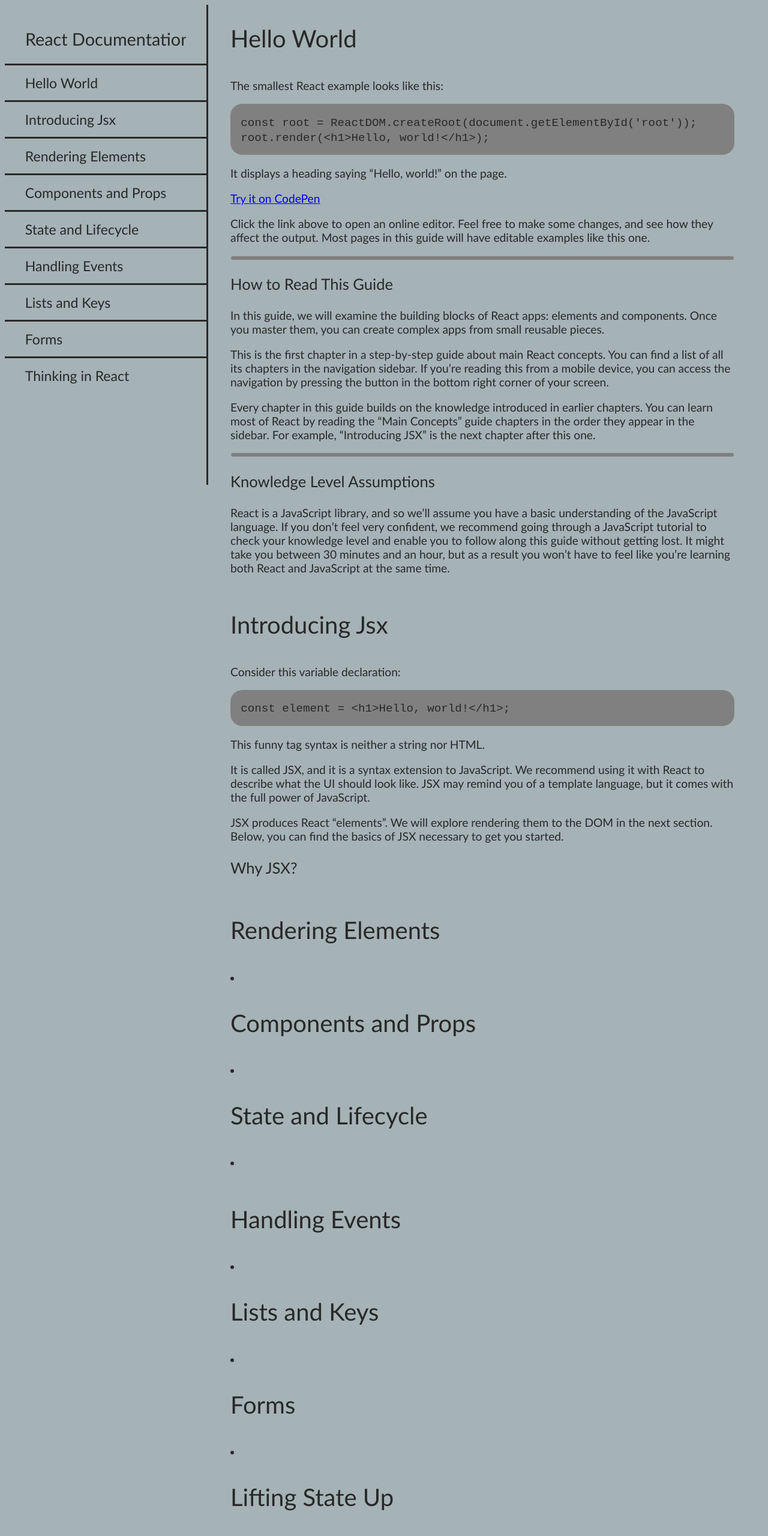
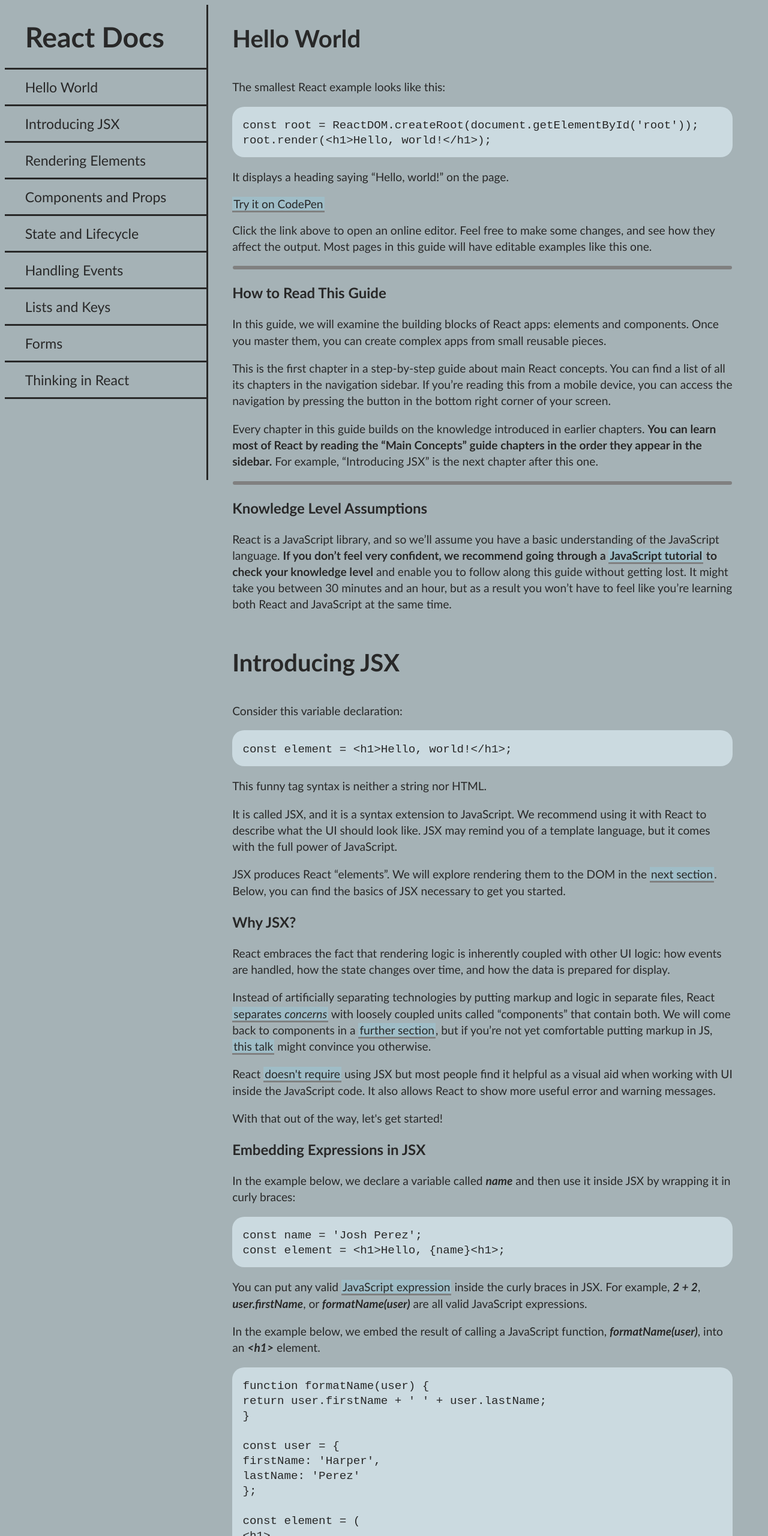
Before and after one commit to Kevin-Duignan/Technical-Documentation-Page, a plain HTML site: page index.html in a window 1280 px wide. Shown: the top 2560 px of the page at 60% size. Drawn offline with Linux system fonts and the light colour scheme.

Commit message:
Change font-family + restyling of pseudoselectors.

```diff
--- a/index.html
+++ b/index.html
@@ -39,14 +39,14 @@
             <div class="horizontal-line"></div>
             <h3>Knowledge Level Assumptions</h3>
             <p>React is a JavaScript library, and so we’ll assume you have a basic understanding of the JavaScript
-                language. <span>If you don’t feel very confident, we recommend going through a <a
+                language. <span class="bold">If you don’t feel very confident, we recommend going through a <a
                         hre="https://developer.mozilla.org/en-US/docs/Web/JavaScript/Language_Overview">JavaScript
                         tutorial</a> to check your knowledge level</span> and enable you to follow along this guide
                 without getting lost. It might take you between 30 minutes and an hour, but as a result you won’t have
                 to feel like you’re learning both React and JavaScript at the same time.</p>
         </section>
-        <section class="main-section" id="Introducing_Jsx">
-            <header>Introducing Jsx</header>
+        <section class="main-section" id="Introducing_JSX">
+            <header>Introducing JSX</header>
             <p>Consider this variable declaration:</p>
             <div class="code-block">
                 <code>const element = &lt;h1&gt;Hello, world!&lt;/h1&gt;;</code>
@@ -55,10 +55,58 @@
             <p>It is called JSX, and it is a syntax extension to JavaScript. We recommend using it with React to
                 describe what the UI should look like. JSX may remind you of a template language, but it comes with the
                 full power of JavaScript.</p>
-            <p>JSX produces React “elements”. We will explore rendering them to the DOM in the next section. Below, you
+            <p>JSX produces React “elements”. We will explore rendering them to the DOM in the <a
+                    href="#Rendering_Elements">next section</a>. Below, you
                 can find the basics of JSX necessary to get you started. </p>
             <h3>Why JSX?</h3>
-            <p></p>
+            <p>React embraces the fact that rendering logic is inherently coupled with other UI logic: how events are
+                handled, how the state changes over time, and how the data is prepared for display. </p>
+            <p>Instead of artificially separating technologies by putting markup and logic in separate files, React
+                <a href="">separates <i>concerns</i></a> with loosely coupled units called “components” that
+                contain
+                both. We will come back
+                to components in a <a href="">further section</a>, but if you’re not yet comfortable putting markup in
+                JS, <a href="">this talk</a>
+                might convince you otherwise.
+            </p>
+            <p>React <a href="">doesn't require</a> using JSX but most people find it helpful as a visual aid when
+                working with UI inside the JavaScript code. It also allows React to show more useful error and warning
+                messages.</p>
+            <p>With that out of the way, let's get started!</p>
+            <h3>Embedding Expressions in JSX</h3>
+            <p>In the example below, we declare a variable called <i class="bold">name</i> and then use it
+                inside JSX by wrapping it in curly braces:</p>
+            <div class="code-block">
+                <code>const name = 'Josh Perez';
+                </br>const element = &lt;h1&gt;Hello, {name}&lt;h1&gt;;</code>
+            </div>
+            <p>You can put any valid <a href="">JavaScript expression</a> inside the curly braces in JSX. For example,
+                <i class="bold">2 + 2</i>,
+                <i class="bold">user.firstName</i>, or <i class="bold">formatName(user)</i> are all valid JavaScript
+                expressions.
+            </p>
+            <p>In the example below, we embed the result of calling a JavaScript function, <i
+                    class="bold">formatName(user)</i>, into an <i class="bold">&lt;h1&gt;</i> element.</p>
+            <div class="code-block">
+                <!-- TODO: For formatting, add tabspaces to code -->
+                <code>
+                    function formatName(user) { </br>
+                        return user.firstName + ' ' + user.lastName; </br>
+                      } </br>
+                    </br>
+                      const user = { </br>
+                        firstName: 'Harper', </br>
+                        lastName: 'Perez' </br>
+                      }; </br>
+                    </br>
+                      const element = ( </br>
+                        &lt;h1&gt; </br>
+                          Hello, {formatName(user)}! </br>
+                        &lt;/h1&gt;</br>
+                      );</br>
+                </code>
+            </div>
+            <a href="">Try it on CodePen</a>
         </section>
         <section class="main-section" id="Rendering_Elements">
             <header>Rendering Elements</header>
@@ -112,10 +160,10 @@
 
     </main>
     <nav id="navbar">
-        <header>React Documentation</header>
+        <header>React Docs</header>
         <div class="chapters">
             <a class="nav-link" href="#Hello_World">Hello World</a>
-            <a class="nav-link" href="#Introducing_Jsx">Introducing Jsx</a>
+            <a class="nav-link" href="#Introducing_JSX">Introducing JSX</a>
             <a class="nav-link" href="#Rendering_Elements">Rendering Elements</a>
             <a class="nav-link" href="#Components_and_Props">Components and Props</a>
             <a class="nav-link" href="#State_and_Lifecycle">State and Lifecycle</a>
--- a/styles.css
+++ b/styles.css
@@ -1,6 +1,6 @@
 body {
     background: rgb(165,178,182);
-    font-family:'Gill Sans', 'Gill Sans MT', Calibri, 'Trebuchet MS', sans-serif;
+    font-family: 'Trebuchet MS', 'Lucida Sans Unicode', 'Lucida Grande', 'Lucida Sans', Arial, sans-serif;
     font-size: 1.2rem;
     color: rgb(40, 40, 40);
     display: flex;
@@ -10,15 +10,22 @@ body {
 header {
     font-size: 2.5rem;
     padding: 2.5rem 0 1.5rem 0;
+    font-weight: bolder;
 }
 
 h3 {
-    font-weight: normal;
-    font-size: 1.6rem;
+    font-size: 1.5rem;
 }
 
+p {
+    line-height: 1.7rem;
+}
+
+.bold {
+    font-weight: bold;
+}
 .main-section {
-    padding: 0 1.5rem;
+    padding: 0 1.7rem;
 }
 
 code {
@@ -33,7 +40,7 @@ code {
     height: 100%;
     padding: 0.9em;
     border-radius: 20px;
-    background-color: gray;
+    background-color: rgb(203, 218, 224);
 }
 
 .horizontal-line {
@@ -44,11 +51,17 @@ code {
     border-radius: 30px;
 }
 
+#navbar {
+    overflow: scroll;
+}
+#navbar header {
+    font-size: 2.9rem;
+    text-align: center;
+}
 
-#navbar header {
-    font-weight: normal;
-    font-size: 1.5em;
-    text-align: center;
+.highlight {
+    background-color: antiquewhite;
+    padding: -1px 0;
 }
 
 .chapters {
@@ -59,12 +72,37 @@ code {
 
 .nav-link {
     color: inherit;
-    border-top: solid;
+    border-top: solid rgb(40, 40, 40);
+    border-bottom: none;
     font-size: larger;
     width: 90%;
     overflow: hidden;
     padding: 15px 0 15px 34px;
     text-decoration: none;
+    cursor: pointer;
+    background-color: inherit;
+    height: auto;
+}
+
+.nav-link:last-of-type {
+    border-bottom: solid rgb(40, 40, 40);
+}
+
+.nav-link:hover {
+    background-color: antiquewhite;
+}
+
+#main-doc a {
+    text-decoration: none;
+    color: inherit;
+    background-color: rgb(159, 189, 199);
+    border-bottom: solid gray;
+    padding: 0 2px;
+}
+
+#main-doc a:hover {
+    background-color: rgb(136, 172, 183);
+    border-bottom: solid rgb(40, 40, 40);
     cursor: pointer;
 }
 
@@ -78,12 +116,12 @@ code {
         width: 21rem;
         float: left;
         border-right: solid;
-        height: 100%;
+        height: 99%;
     }
 
     #navbar header {
         text-align: left;
-        margin: 0 34px 0 34px;
+        margin: -15px 34px 0 34px;
         white-space: nowrap;
         overflow: hidden;
         text-overflow: clip;
```
